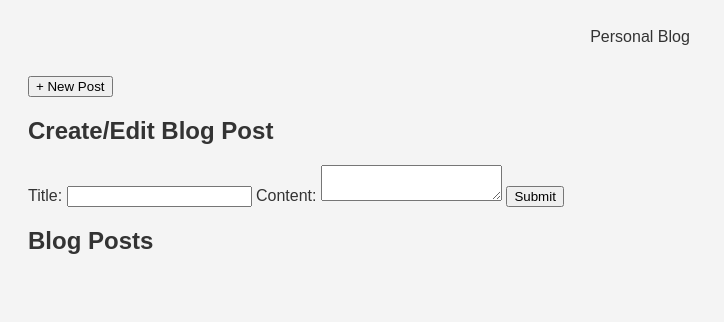
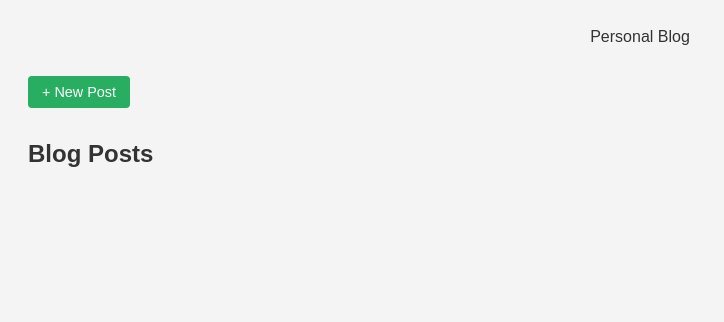
Before and after one commit to jcwynder/interactive-personal-blog-platform, a plain HTML site: page index.html in a window 1280 px wide. Shown: the whole page, without its empty margins (0-724 px from the left). Drawn offline with Linux system fonts and the light colour scheme.

Commit message:
updated progression for styling added

```diff
--- a/styles.css
+++ b/styles.css
@@ -1,4 +1,6 @@
-/* Styling for body */
+/* --------------------------------------
+   Base Global Styles
+----------------------------------------*/
 body {
   font-family: Arial, sans-serif;
   padding: 20px;
@@ -6,7 +8,13 @@ body {
   color: #333;
 }
 
-/* Styling for header element */
+h2 {
+  margin-bottom: 10px;
+}
+
+/* --------------------------------------
+   Header & Blog Title
+----------------------------------------*/
 header {
   display: flex;
   justify-content: center;
@@ -14,7 +22,7 @@ header {
   margin-bottom: 30px;
 }
 
-/* Styling for blog title */
+/* Blog Heading Title Styling */
 header h1 {
   font-family: "Segoe UI", Tahoma, Geneva, Verdana, sans-serif;
   font-size: 2.2em;
@@ -28,25 +36,67 @@ header h1 {
   text-shadow: 1px 1px 2px rgba(0, 0, 0, 0.15);
   transition: transform 0.3s ease;
 }
-/**/
-/**/
-/**/
-/**/
-/**/
-/**/
-/**/
-/**/
-/**/
-/**/
-/**/
-/**/
-/**/
-/**/
-/**/
-/**/
-/**/
-/**/
-/**/
-/**/
-/**/
-/**/
+
+/* --------------------------------------
+   Layout Containers
+----------------------------------------*/
+.form-section,
+.post-section {
+  background-color: white;
+  padding: 20px;
+  margin-bottom: 20px;
+  border-radius: 8px;
+  box-shadow: 0 0 10px rgba(0, 0, 0, 0.1);
+}
+
+/* --------------------------------------
+   Toggle Form Button
+----------------------------------------*/
+#toggleFormBtn {
+  background-color: #27ae60;
+  color: white;
+  border: none;
+  padding: 8px 14px;
+  font-size: 0.9em;
+  border-radius: 4px;
+  cursor: pointer;
+  margin-bottom: 12px;
+}
+
+#toggleFormBtn:hover {
+  background-color: #219150;
+}
+
+/* --------------------------------------
+   Collapsible Form Behavior
+----------------------------------------*/
+.form-section {
+  max-height: 100px;
+  overflow: hidden;
+  transition: max-height 0.4s ease, padding 0.4s ease;
+}
+
+/* Collapsed State */
+.form-section.collapsed {
+  max-height: 0;
+  padding: 0;
+  overflow: hidden;
+  transition: max-height 0.3s ease, padding 0.3s ease;
+  border: none;
+}
+
+/* --------------------------------------
+   Form Elements
+----------------------------------------*/
+form label {
+  display: block;
+  margin-bottom: 10px;
+}
+
+input,
+textarea {
+  width: 100%;
+  padding: 8px;
+  margin-top: 4px;
+  box-sizing: border-box;
+}
```
